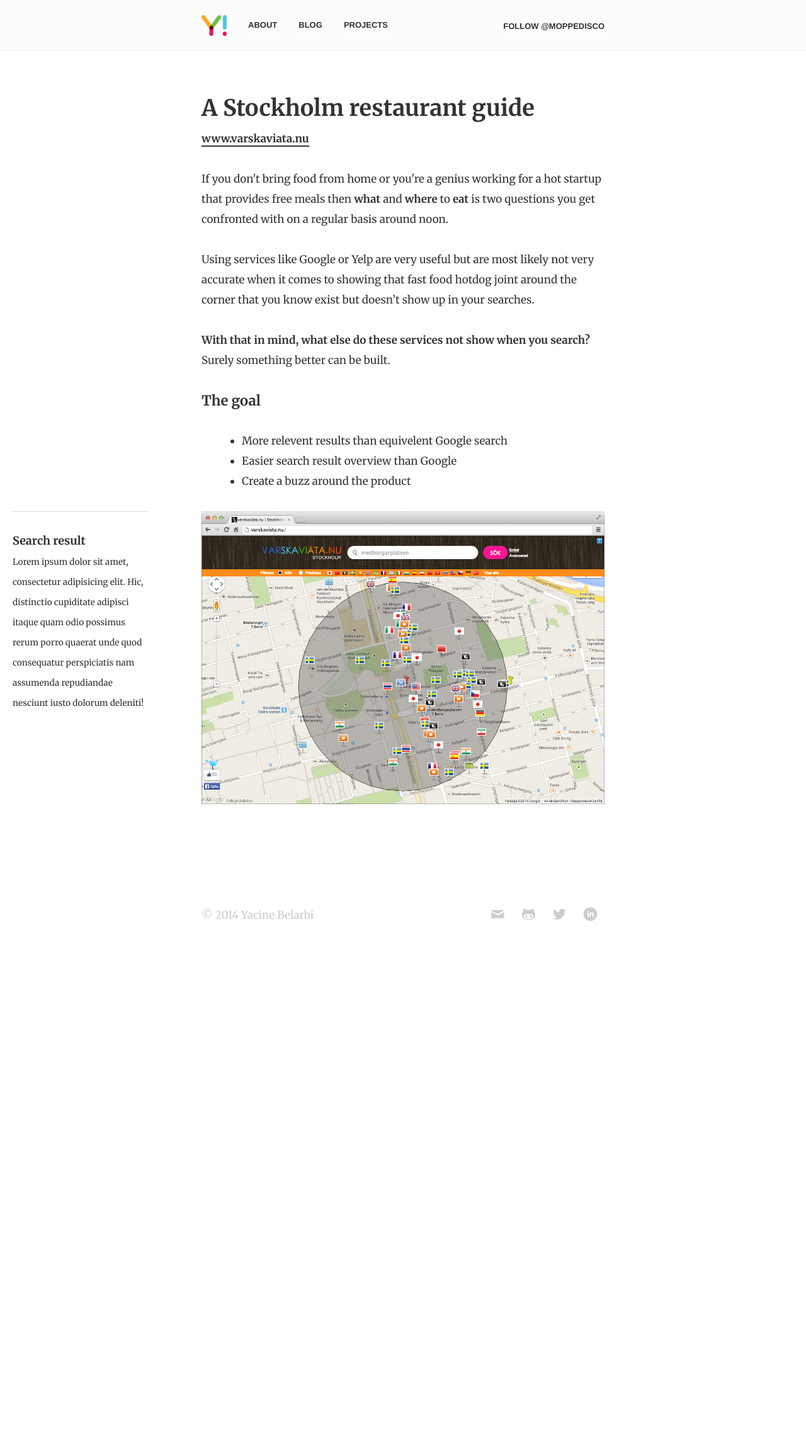
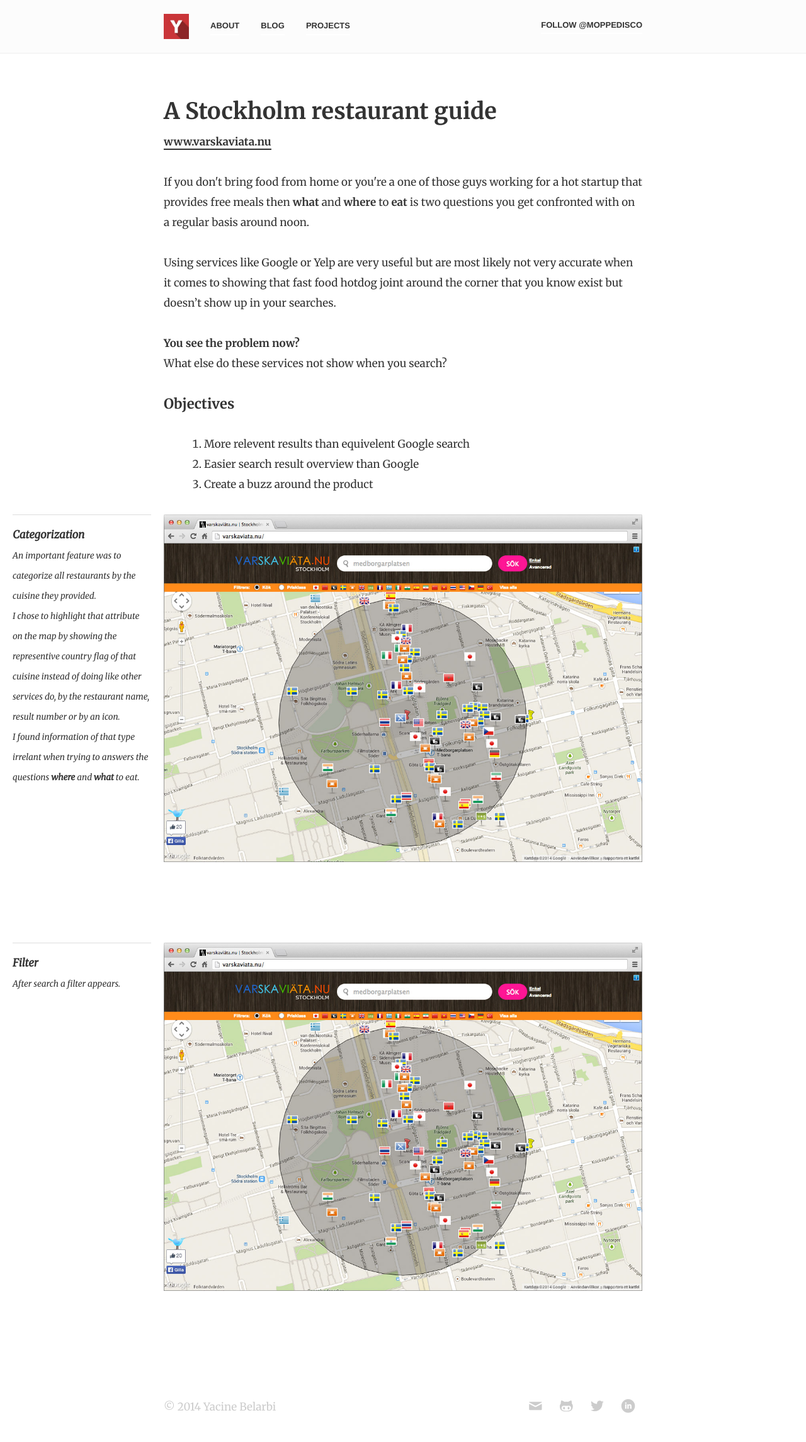
Before and after one commit to moppedisco/blog, a Jekyll site: the page built from projects/varskaviata/index.html, in a window 1280 px wide. Shown: the whole page at 63% size. Built offline with Jekyll 4.4.1, drawn with Linux system fonts in a browser that asks for light colours; Markdown is read by kramdown in place of the engine named in the settings; comment, search, counter and statistics services are not loaded; before the commit the page ends 1509 px from its top, so only the background shows below that.

Commit message:
new logo, text changes, favicon

```diff
--- a/_includes/navigation.html
+++ b/_includes/navigation.html
@@ -1,6 +1,6 @@
 <nav class="nav" role="navigation">
 	<div class="page">
-		<a title="Home" class="logo" href="/"><img src="/images/logo.png" width="40" alt="Yacine Belarbi"></a>
+		<a title="Home" class="logo" href="/"><img src="/images/logo2.png" width="40" alt="Yacine Belarbi"></a>
 		<a title="About" href="/about">about</a>
 		<a title="Blog" href="/blog">blog</a>
 		<a title="Projects" href="/projects">projects</a>
--- a/css/style.css
+++ b/css/style.css
@@ -1576,44 +1576,33 @@
 }
 @media (min-width: 760px) {
   .page {
-    width: 60%;
+    max-width: 760px;
     padding: 0;
   }
 }
 @media (min-width: 1280px) {
-  .page {
-    width: 50%;
-    max-width: 760px;
+
+}
+.fullWidth {
+  margin-bottom: 128px;
+  position: relative;
+}
+.fullWidth__outside {
+  text-align: center;
+  font-style: italic;
+  border-top: 1px solid #ddd;
+  padding-top: 15px;
+}
+@media (min-width: 1240px) {
+  .fullWidth__outside {
+    text-align: left;
+    float: left;
+    margin-left: -240px;
+    width: 220px;
   }
 }
-.fullWidth {
-  margin-bottom: 32px;
-}
-@media (min-width: 760px) {
-
-}
-@media (min-width: 1280px) {
-
-}
-@media (min-width: 760px) {
-  .fullWidth .unit:first-child {
-    position: absolute;
-    left: 0;
-    padding: 0 20px;
-    width: 20%;
-  }
-}
-@media (min-width: 1280px) {
-
-}
-@media (min-width: 760px) {
-  .fullWidth .unit:last-child {
-    width: 100%;
-    padding: 0;
-  }
-}
-@media (min-width: 1280px) {
-
+.fullWidth__inner {
+  display: table-cell;
 }
 .img-resp {
   width: 100%;
@@ -1720,7 +1709,7 @@
 }
 .twitter-follow-button {
   float: right;
-  margin: 8px 0 0;
+  margin: 6px 0 0;
 }
 .nav a + a {
   margin-left: 30px;
--- a/index.html
+++ b/index.html
@@ -1,11 +1,11 @@
 ---
 layout: default
-title: Home
+title: Interaction designer
 ---
 <div class="page">
 	<article class="intro">
 		<h1 title="Hello." id="greeting">Hello.</h1>
-		<p>My name is <i>Yacine Belarbi</i> and i'm  <i>frontend developer</i> interested in design beyond the visuals. I craft products that are a joy to both <i>users</i>, <i>developers</i> and <img class="cats" title="cats" src="/images/nyancat.gif" width="50" alt="cats"> alike.</p>
+		<p>My name is <i>Yacine Belarbi</i> and i'm  <i>Interaction Designer</i> interested in design beyond the visuals. I like to code and craft products that are a joy to both <i>users</i>, <i>developers</i> and <img class="cats" title="cats" src="/images/nyancat.gif" width="50" alt="cats"> alike.</p>
 	</article>
 
 	<section>
--- a/projects/varskaviata/index.html
+++ b/projects/varskaviata/index.html
@@ -7,24 +7,32 @@
 	<div class="page">
 		<h1>A Stockholm restaurant guide</h1>
 		<p><a href="http://varskaviata.nu" target="_blank">www.varskaviata.nu</a></p>
-		<p>If you don't bring food from home or you're a genius working for a hot startup that provides free meals then <b>what</b> and <b>where</b> to <b>eat</b> is two questions you get confronted with on a regular basis around noon. </p>
+		<p>If you don't bring food from home or you're a one of those guys working for a hot startup that provides free meals then <b>what</b> and <b>where</b> to <b>eat</b> is two questions you get confronted with on a regular basis around noon. </p>
 
 		<p>Using services like Google or Yelp are very useful but are most likely not very accurate when it comes to showing that fast food hotdog joint around the corner that you know exist but doesn’t show up in your searches.</p>
-		<p><b>With that in mind, what else do these services not show when you search?</b><br> Surely something better can be built.</p>
+		<p><b>You see the problem now? </b><br>What else do these services not show when you search?</p>
 
-		<h2>The goal</h2>
-		<ul>
+		<h2>Objectives</h2>
+		<ol>
 			<li>More relevent results than equivelent Google search</li>
 			<li>Easier search result overview than Google</li>
 			<li>Create a buzz around the product</li>
-		</ul>
-		<div class="line fullWidth">
-			<div class="unit size1of4">
-				<hr>
-				<h3>Search result</h3>
-				<small>Lorem ipsum dolor sit amet, consectetur adipisicing elit. Hic, distinctio cupiditate adipisci itaque quam odio possimus rerum porro quaerat unde quod consequatur perspiciatis nam assumenda repudiandae nesciunt iusto dolorum deleniti!</small>
+		</ol>
+		<div class="fullWidth">
+			<div class="fullWidth__outside">
+				<b>Categorization</b>
+				<p><small>An important feature was to categorize all restaurants by the cuisine they provided. <br>I chose to highlight that attribute on the map by showing the representive country flag of that cuisine instead of doing like other services do, by the restaurant name, result number or by an icon. <br> I found information of that type irrelant when trying to answers the questions <b>where</b> and <b>what</b> to eat. </small></p>
 			</div>
-			<div class="unit size3of4">
+			<div class="fullWidth__inner">
+				<img src="/images/varskaviata-screenshot.png" class="img-resp" alt="">
+			</div>
+		</div>
+		<div class="fullWidth">
+			<div class="fullWidth__outside">
+				<b>Filter</b>
+				<p><small>After search a filter appears.</small></p>
+			</div>
+			<div class="fullWidth__inner">
 				<img src="/images/varskaviata-screenshot.png" class="img-resp" alt="">
 			</div>
 		</div>
```
Also changed, not shown: about/index.html (+5 -2 lines), css/style.less (+20 -34 lines), favicon.ico (added), images/logo2.png (added).
